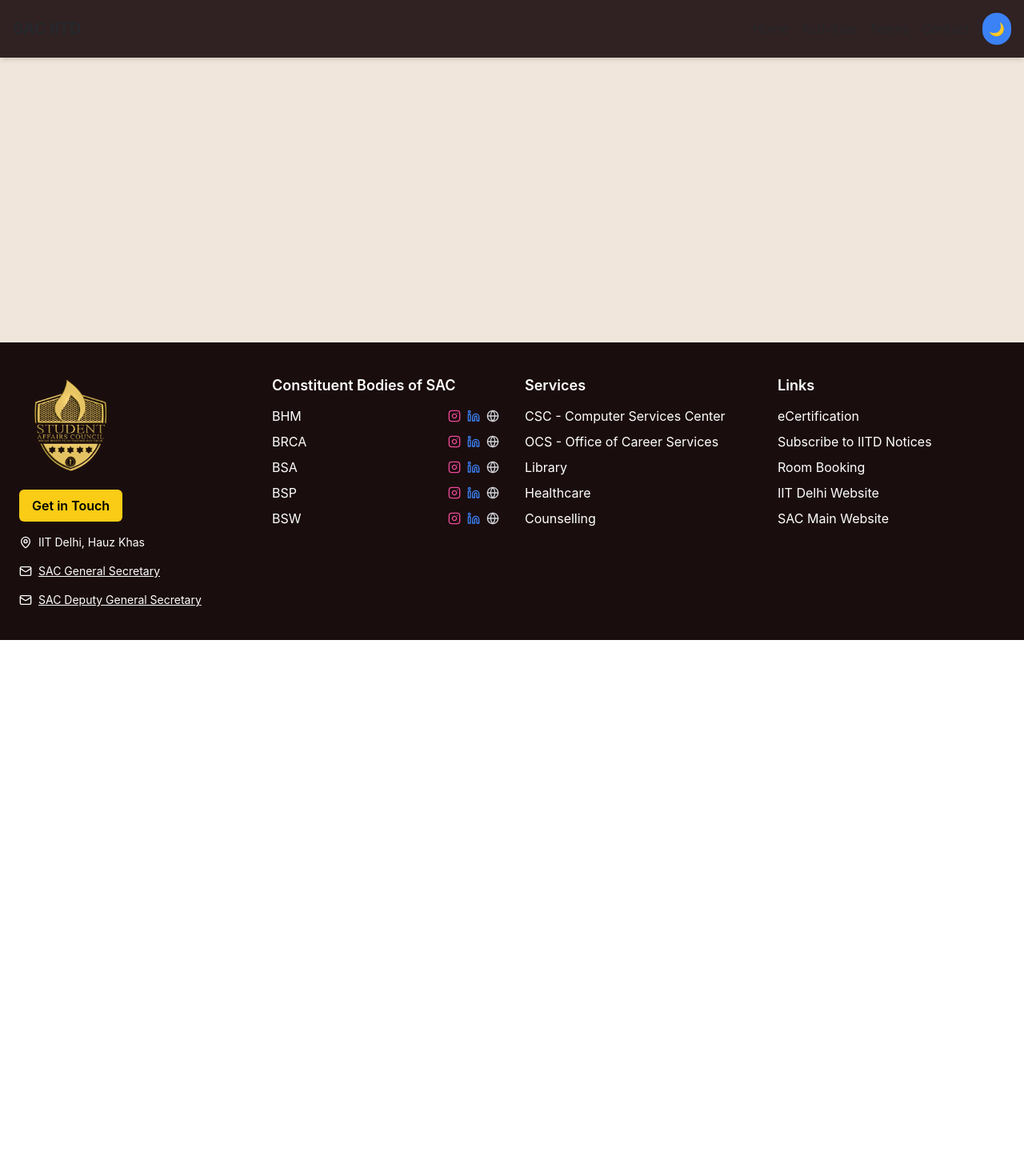
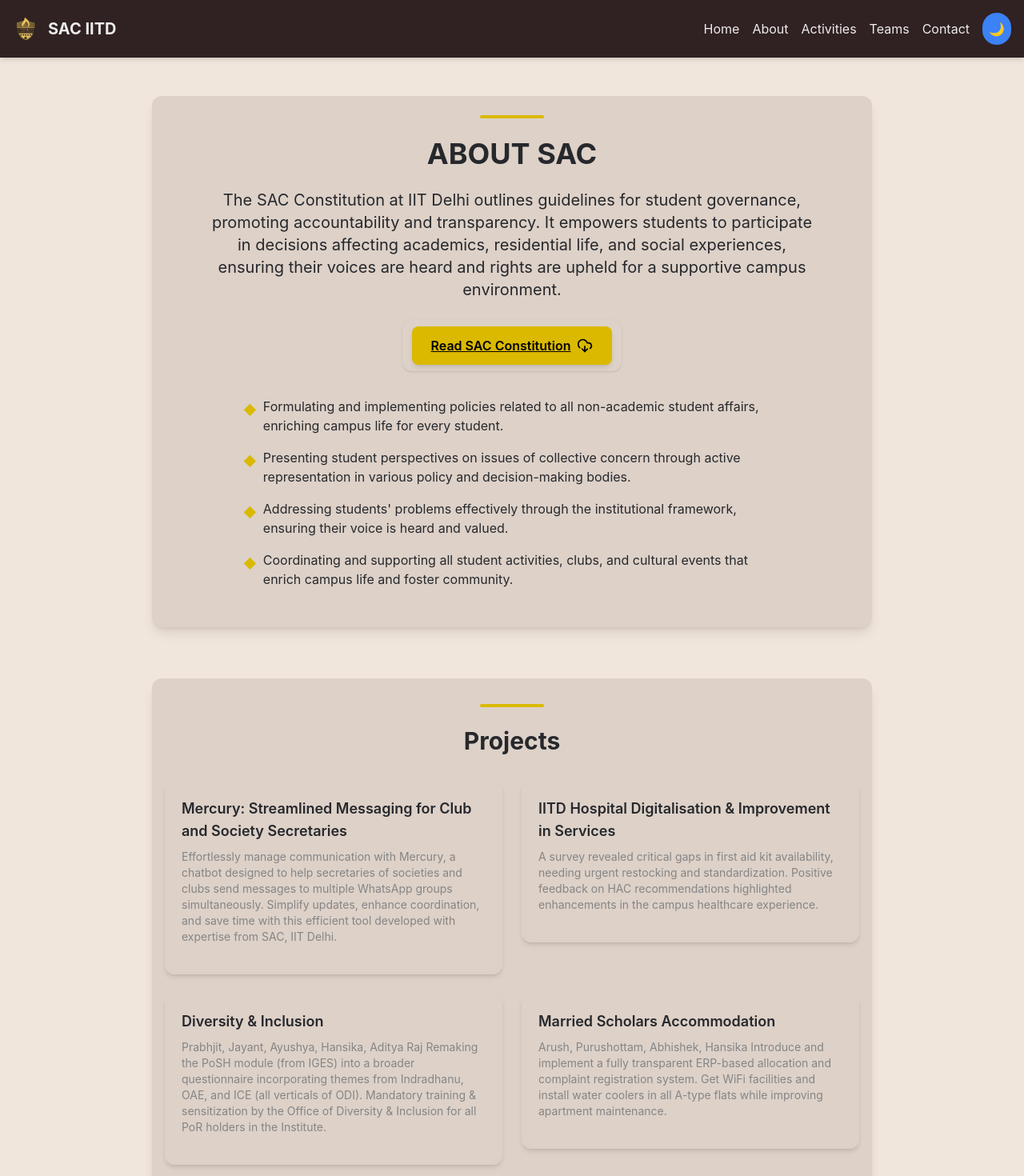
Before and after one commit to Ng0211/ng_update_team, a React (Vite) app: page /about in a window 1280 px wide. Shown: the top 1470 px of the page at 80% size. Before the commit the page ends 800 px from the top, so only its background shows below. Built offline with nearby package versions, Linux system fonts and the light colour scheme.

Commit message:
Added Projects, Fixed Dark Mode

```diff
--- a/src/App.jsx
+++ b/src/App.jsx
@@ -2,6 +2,7 @@
 import Navbar from './components/layout/Navbar';
 import Footer from './components/layout/Footer';
 import Home from './pages/Home';
+import About from './pages/About';
 import Activities from './pages/Activities';
 import Teams from './pages/Teams';
 import Contact from './pages/Contact';
@@ -17,6 +18,7 @@
           <main className="flex-grow">
             <Routes>
               <Route path="/" element={<Home />} />
+              <Route path="/about" element={<About />} />
               <Route path="/activities" element={<Activities />} />
               <Route path="/teams" element={<Teams />} />
               <Route path="/contact" element={<Contact />} />
--- a/src/components/layout/Navbar.jsx
+++ b/src/components/layout/Navbar.jsx
@@ -1,52 +1,65 @@
 import React from "react";
 import { Link } from "react-router-dom";
 import { useTheme } from "../../contexts/ThemeContext";
+import sacLogo from "../../assets/sac_logo.png";
 
 function Navbar() {
   const { theme, toggleTheme } = useTheme();
 
+  const linkTextClass =
+    theme === "light"
+      ? "text-[var(--text-color-secondary)]"
+      : "text-[var(--text-color)]";
+  const linkClass = `${linkTextClass} hover:text-[var(--primary)] transition-colors`;
+  const brandClass = `${linkTextClass} text-xl font-bold`;
+
   return (
-    <nav className="overflow-hidden bg-[var(--card-bg)] text-[var(--text-color)] p-4 shadow-md">
+    <nav className="overflow-hidden bg-[var(--card-bg)] p-4 shadow-md">
       <div className="container mx-auto flex justify-between items-center">
-        <div className="text-xl font-bold">SAC IITD</div>
+        <div className="flex items-center gap-3">
+          <img
+            src={sacLogo}
+            alt="SAC Logo"
+            className="h-8 w-auto select-none"
+            draggable="false"
+          />
+          <div className={brandClass}>SAC IITD</div>
+        </div>
         <div className="flex items-center">
           <ul className="flex space-x-4 mr-4">
             <li>
-              <Link
-                to="/"
-                className="hover:text-[var(--primary)] transition-colors"
-              >
+              <Link to="/" className={linkClass}>
                 Home
               </Link>
             </li>
             <li>
-              <Link
-                to="/activities"
-                className="hover:text-[var(--primary)] transition-colors"
-              >
+              <Link to="/about" className={linkClass}>
+                About
+              </Link>
+            </li>
+            <li>
+              <Link to="/activities" className={linkClass}>
                 Activities
               </Link>
             </li>
             <li>
-              <Link
-                to="/teams"
-                className="hover:text-[var(--primary)] transition-colors"
-              >
+              <Link to="/teams" className={linkClass}>
                 Teams
               </Link>
             </li>
             <li>
-              <Link
-                to="/contact"
-                className="hover:text-[var(--primary)] transition-colors"
-              >
+              <Link to="/contact" className={linkClass}>
                 Contact
               </Link>
             </li>
           </ul>
           <button
             onClick={toggleTheme}
-            className="p-2 rounded-full bg-[var(--primary)] text-[var(--bg-color)]"
+            className={`p-2 rounded-full bg-[var(--primary)] ${
+              theme === "light"
+                ? "text-[var(--text-color-secondary)]"
+                : "text-[var(--bg-color)]"
+            }`}
             aria-label={`Switch to ${
               theme === "light" ? "dark" : "light"
             } mode`}
--- /dev/null
+++ b/src/components/ui/ProjectCard.jsx
@@ -0,0 +1,55 @@
+import React from "react";
+
+function ProjectCard({
+  title,
+  description,
+  href = "#",
+  external = false,
+  ctaLabel = "View",
+  className = "",
+  children,
+}) {
+  const content = (
+    <div
+      className={`bg-[var(--card-bg)]/70 backdrop-blur rounded-xl p-5 shadow-md hover:shadow-lg transition-shadow duration-200 ${className}`}
+      style={{ border: "1px solid rgba(0,0,0,0)" }}
+    >
+      <h3 className="text-lg font-semibold text-[var(--text-color)] mb-2">
+        {title}
+      </h3>
+      {description && (
+        <p className="text-sm text-[var(--text-color-sub)] mb-4">
+          {description}
+        </p>
+      )}
+      {children}
+      {/* <div className="mt-4">
+        <span className="inline-flex items-center gap-2 px-4 py-2 rounded-lg bg-[var(--btn-color)] text-[var(--text-color-secondary)] font-medium hover:brightness-110 transition">
+          {ctaLabel}
+        </span>
+      </div> */}
+    </div>
+  );
+
+  if (external) {
+    return (
+      <a
+        href={href}
+        target="_blank"
+        rel="noopener noreferrer"
+        className="block"
+        aria-label={`${title} - ${ctaLabel}`}
+      >
+        {content}
+      </a>
+    );
+  }
+
+  return (
+    <a href={href} className="block" aria-label={`${title} - ${ctaLabel}`}>
+      {content}
+    </a>
+  );
+}
+
+export default ProjectCard;
--- /dev/null
+++ b/src/pages/About.jsx
@@ -0,0 +1,140 @@
+import React from "react";
+import { DownloadCloud } from "lucide-react";
+import ProjectCard from "../components/ui/ProjectCard";
+
+function About() {
+  return (
+    <div className="py-12 px-6 lg:px-20 flex flex-col">
+      <div
+        className="md:w-[900px] py-6 px-4 md:mx-auto shadow-lg rounded-xl"
+        style={{ backgroundColor: "var(--home-about-bg)" }}
+      >
+        <div className="flex justify-center mb-6">
+          <div className="h-1 w-20 bg-[var(--btn-color)] rounded-full"></div>
+        </div>
+
+        <h2 className="text-3xl md:text-4xl font-bold text-center mb-6 text-[var(--text-color)] relative">
+          <span
+            className={`relative inline-block after:content-[''] after:absolute after:-bottom-2 after:left-0 after:w-full after:h-1 after:bg-[var(--btn-color)]/50 after:rounded-full`}
+          >
+            ABOUT SAC
+          </span>
+        </h2>
+
+        <p className="md:text-xl text-center mb-6 text-[var(--text-color)] max-w-3xl mx-auto">
+          The SAC Constitution at IIT Delhi outlines guidelines for student
+          governance, promoting accountability and transparency. It empowers
+          students to participate in decisions affecting academics, residential
+          life, and social experiences, ensuring their voices are heard and
+          rights are upheld for a supportive campus environment.
+        </p>
+
+        {/* Constitution card with yellow button */}
+        <div className="flex justify-center mb-8">
+          <div className="bg-[var(--card-bg)]/60 backdrop-blur px-3 py-2 rounded-xl shadow">
+            <a
+              href="https://docs.google.com/document/d/1zk5mOgtTPKKUOkTyEVD04JkSrCLyUBwN/export?format=pdf"
+              className="inline-flex items-center gap-2 px-4 py-2 md:px-6 md:py-3 bg-[var(--btn-color)] text-[var(--contact-btn-text)] font-semibold rounded-lg transition-colors duration-200 shadow-md hover:brightness-110"
+              target="_blank"
+              rel="noopener noreferrer"
+              aria-label="Read SAC Constitution"
+            >
+              <span className="underline">Read SAC Constitution</span>
+              <DownloadCloud className="w-5 h-5" />
+            </a>
+          </div>
+        </div>
+
+        <ul className="space-y-4 max-w-2xl mx-auto text-[var(--text-color)] mb-6">
+          <li className="flex items-start">
+            <span className="mr-2 text-[var(--btn-color)] mt-1">◆</span>
+            <span>
+              Formulating and implementing policies related to all non-academic
+              student affairs, enriching campus life for every student.
+            </span>
+          </li>
+          <li className="flex items-start">
+            <span className="mr-2 text-[var(--btn-color)] mt-1">◆</span>
+            <span>
+              Presenting student perspectives on issues of collective concern
+              through active representation in various policy and
+              decision-making bodies.
+            </span>
+          </li>
+          <li className="flex items-start">
+            <span className="mr-2 text-[var(--btn-color)] mt-1">◆</span>
+            <span>
+              Addressing students' problems effectively through the
+              institutional framework, ensuring their voice is heard and valued.
+            </span>
+          </li>
+          <li className="flex items-start">
+            <span className="mr-2 text-[var(--btn-color)] mt-1">◆</span>
+            <span>
+              Coordinating and supporting all student activities, clubs, and
+              cultural events that enrich campus life and foster community.
+            </span>
+          </li>
+        </ul>
+
+        {/* The original Home section had a button linking to /about.
+            Since we're already on the About page, we omit that CTA here. */}
+      </div>
+      {/* Separate Projects Card */}
+      <div
+        className="md:w-[900px] py-8 px-4 md:mx-auto shadow-lg rounded-xl mt-16"
+        style={{ backgroundColor: "var(--home-about-bg)" }}
+      >
+        <section>
+          <div className="flex justify-center mb-6">
+            <div className="h-1 w-20 bg-[var(--btn-color)] rounded-full"></div>
+          </div>
+          <h2 className="text-2xl md:text-3xl font-bold text-center mb-8 text-[var(--text-color)]">
+            Projects
+          </h2>
+          <div className="grid grid-cols-1 md:grid-cols-2 gap-6">
+            <ProjectCard
+              title="Mercury: Streamlined Messaging for Club and Society Secretaries "
+              description="Effortlessly manage communication with Mercury, a chatbot designed to help secretaries of societies and clubs send messages to multiple WhatsApp groups simultaneously. Simplify updates, enhance coordination, and save time with this efficient tool developed with expertise from SAC, IIT Delhi."
+              href="#"
+              // ctaLabel="Explore"
+            />
+            <ProjectCard
+              title="IITD Hospital Digitalisation & Improvement in Services "
+              description="
+
+    A survey revealed critical gaps in first aid kit availability, needing urgent restocking and standardization.
+    Positive feedback on HAC recommendations highlighted enhancements in the campus healthcare experience.
+
+"
+              href="/activities"
+              // ctaLabel="View Clubs"
+            />
+            <ProjectCard
+              title="Diversity & Inclusion "
+              description="Prabhjit, Jayant, Ayushya, Hansika, Aditya Raj
+
+    Remaking the PoSH module (from IGES) into a broader questionnaire incorporating themes from Indradhanu, OAE, and ICE (all verticals of ODI).
+    Mandatory training & sensitization by the Office of Diversity & Inclusion for all PoR holders in the Institute.
+"
+              href="#"
+              // ctaLabel="View Updates"
+            />
+            <ProjectCard
+              title=" Married Scholars Accommodation "
+              description="Arush, Purushottam, Abhishek, Hansika
+
+    Introduce and implement a fully transparent ERP-based allocation and complaint registration system.
+    Get WiFi facilities and install water coolers in all A-type flats while improving apartment maintenance.
+"
+              href="#"
+              // ctaLabel="Give Feedback"
+            />
+          </div>
+        </section>
+      </div>
+    </div>
+  );
+}
+
+export default About;
--- a/src/pages/Home.jsx
+++ b/src/pages/Home.jsx
@@ -117,7 +117,7 @@
       </section>
 
       {/* About Section */}
-      <section className="py-12 px-6 lg:px-20 flex flex-col">
+      {/* <section className="py-12 px-6 lg:px-20 flex flex-col">
         <div
           className="md:w-[900px] py-6 px-4 md:mx-auto shadow-lg rounded-xl"
           style={{ backgroundColor: 'var(--home-about-bg)' }}
@@ -144,10 +144,10 @@
             </li>
           </ul>
         </div>
-      </section>
+      </section> */}
 
       {/* Three Column Layout */}
-      <div className="container mx-auto   mb-20">
+      <div className="container mx-auto   mb-20 pt-10">
         <div className="flex flex-wrap">
           {/* Left Column */}
           <div className="w-1/3 flex flex-col  gap-5 md:gap-20 scale-[40%] md:scale-100  md:translate-x-0">
```
Also changed, not shown: src/components/layout/Footer.jsx (+10 -0 lines).
